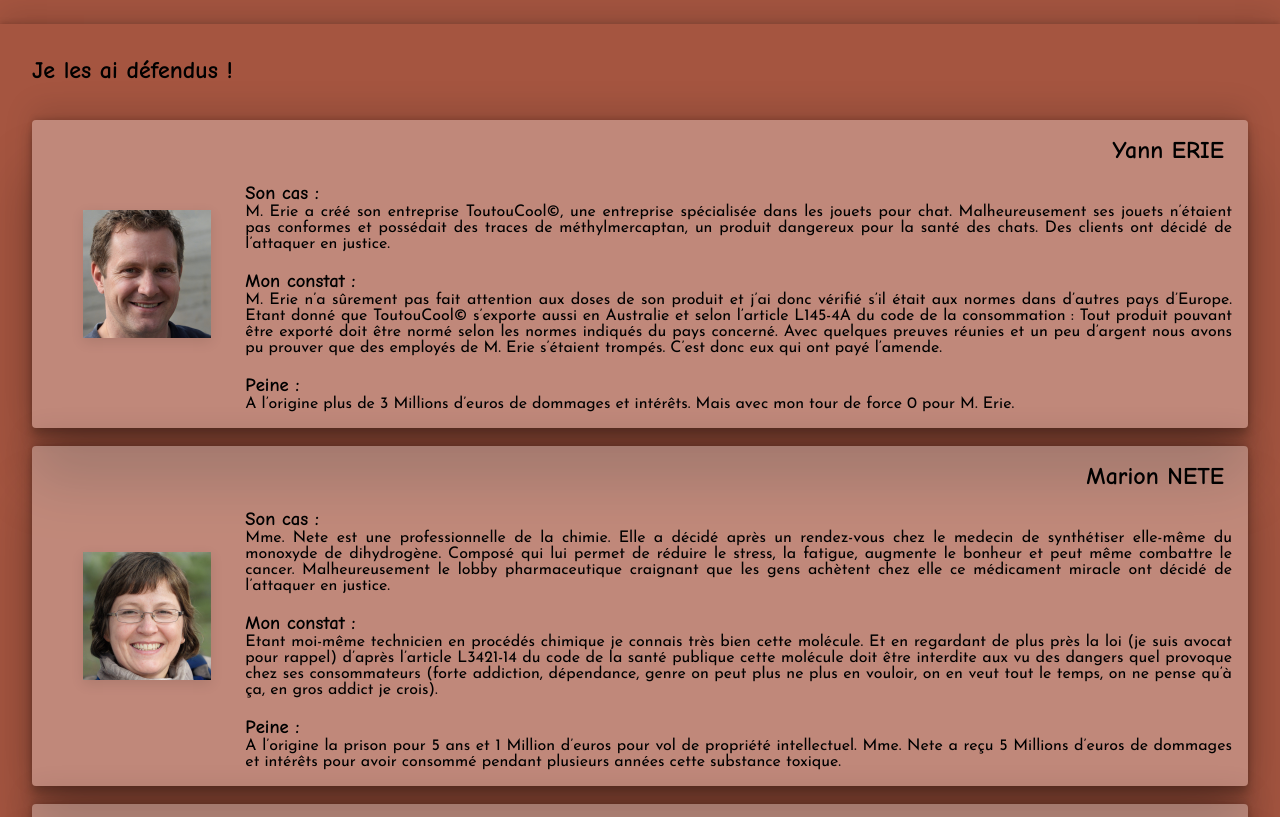
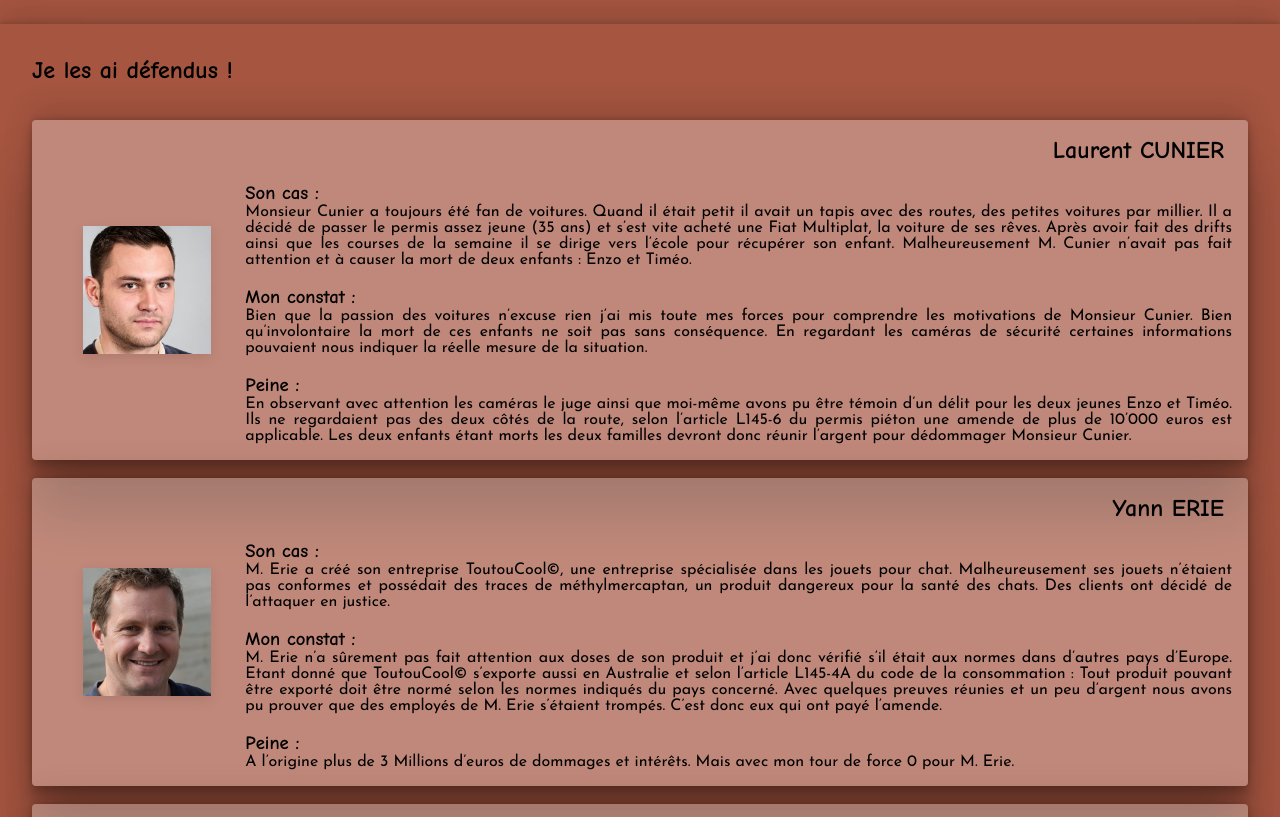
Before and after one commit to yoboujon/saoulbonmonsieur, a plain HTML site: page avocat/index.html in a window 1280 px wide. Shown: the part 1000-1817 px from the top of the page. Drawn offline with Linux system fonts and the light colour scheme; files whose address does not match are found by name.

Commit message:
Adding Laurent Cunier story on avocat page

```diff
--- a/avocat/index.html
+++ b/avocat/index.html
@@ -48,6 +48,36 @@
         <div style="flex:1">
             <h2>Je les ai défendus !</h2>
             <br><br>
+            <div class="block-defendu">
+                <div class="block-defendu-img">
+                    <img src="../assets/pers6.jpg" />
+                </div>
+                <div class="block-defendu-txt">
+                    <h2>Laurent CUNIER</h2>
+                    <br>
+                    <h3>Son cas :</h3>
+                    <p>Monsieur Cunier a toujours été fan de voitures. Quand il était petit il avait un tapis avec des
+                        routes, des petites voitures par millier. Il a décidé de passer le permis assez jeune (35 ans)
+                        et s’est vite acheté une Fiat Multiplat, la voiture de ses rêves. Après avoir fait des drifts
+                        ainsi que les courses de la semaine il se dirige vers l’école pour récupérer son enfant.
+                        Malheureusement M. Cunier n’avait pas fait attention et à causer la mort de deux enfants : Enzo
+                        et Timéo.</p>
+                    <br>
+                    <h3>Mon constat :</h3>
+                    <p>Bien que la passion des voitures n’excuse rien j’ai mis toute mes forces pour comprendre les
+                        motivations de Monsieur Cunier. Bien qu’involontaire la mort de ces enfants ne soit pas sans
+                        conséquence. En regardant les caméras de sécurité certaines informations pouvaient nous indiquer
+                        la réelle mesure de la situation.</p>
+                    <br>
+                    <h3>Peine :</h3>
+                    <p>En observant avec attention les caméras le juge ainsi que moi-même avons pu être témoin d’un
+                        délit pour les deux jeunes Enzo et Timéo. Ils ne regardaient pas des deux côtés de la route,
+                        selon l’article L145-6 du permis piéton une amende de plus de 10’000 euros est applicable. Les
+                        deux enfants étant morts les deux familles devront donc réunir l’argent pour dédommager Monsieur
+                        Cunier.</p>
+                </div>
+            </div>
+            <br>
             <div class="block-defendu">
                 <div class="block-defendu-img">
                     <img src="../assets/pers1.jpg" />
```
Also changed, not shown: assets/pers6.jpg (added).
